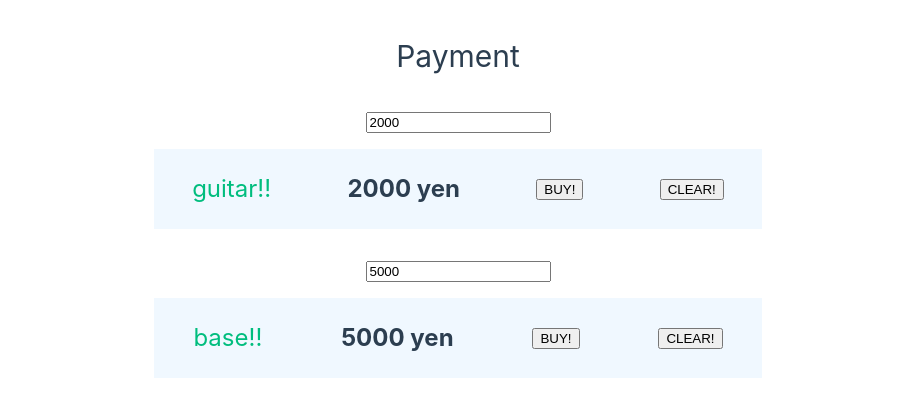
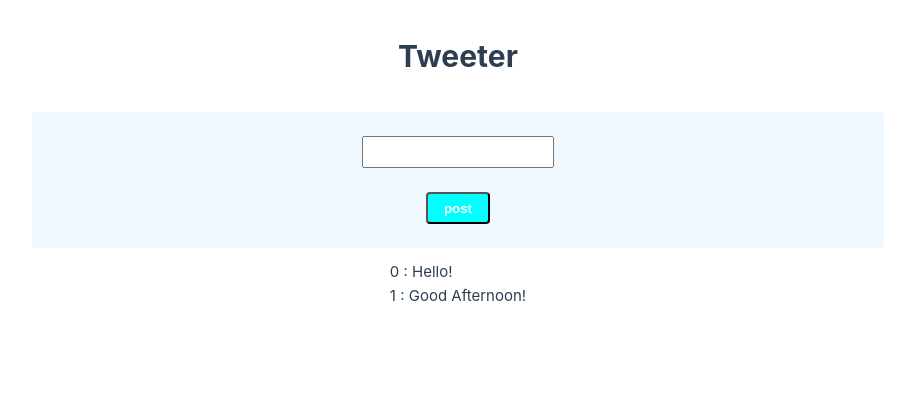
Before and after one commit to miura19/vue-typescript-tutorial, a Vue app: page / in a window 1280 px wide. Shown: the top 416 px of the page, without its empty margins (182-1097 px from the left). Built offline with nearby package versions, Linux system fonts and the light colour scheme.

Commit message:
Tweetコンポーネント追加、リスト表示

```diff
--- a/src/App.vue
+++ b/src/App.vue
@@ -2,6 +2,7 @@
 import HelloWorld from './components/HelloWorld.vue'
 import TheWelcome from './components/TheWelcome.vue'
 import Payment from './components/Payment.vue'
+import Tweet from './components/Tweet.vue';
 </script>
 
 <template>
@@ -15,7 +16,8 @@ import Payment from './components/Payment.vue'
 
   <main>
     <!-- <TheWelcome /> -->
-    <Payment />
+    <!-- <Payment /> -->
+    <Tweet />
   </main>
 </template>
 
--- /dev/null
+++ b/src/components/Tweet.vue
@@ -0,0 +1,77 @@
+<script setup lang="ts">
+
+const tweets = [
+	{ id: "0", description: "Hello!" },
+	{ id: "1", description: "Good Afternoon!" },
+]
+</script>
+
+<template>
+	<div class="container">
+		<h1>Tweeter</h1>
+		<div class="form-container">
+			<input type="text">
+			<button class="tweet-btn">post</button>
+		</div>
+		<div class="tweet-container">
+			<ul v-for="tweet in tweets">
+				<li class="tweet-list">
+					<span>{{ tweet.id }} : </span>
+					<span>{{ tweet.description }}</span>
+				</li>
+			</ul>
+		</div>
+	</div>
+</template>
+
+<style scoped>
+.container {
+	display: flex;
+	flex-direction: column;
+	align-items: center;
+}
+
+.form-container {
+	display: flex;
+	flex-direction: column;
+	align-items: center;
+	background-color: aliceblue;
+	padding: 24px 0;
+	width: 70%;
+	margin-bottom: 12px;
+	border-radius: 4px;
+}
+
+h1 {
+	font-weight: bold;
+	margin-bottom: 2rem;
+}
+
+input {
+	width: 12rem;
+	height: 2rem;
+}
+
+.tweet-btn {
+	background-color: cyan;
+	color: white;
+	border-radius: 4px;
+	height: 2rem;
+	width: 4rem;
+	font-weight: bolder;
+	cursor: pointer;
+	margin-top: 1.5rem;
+}
+
+.tweet-btn:hover {
+	opacity: 0.7;
+	transition: all 0.5s ease-out;
+}
+
+.tweet-list {
+	list-style: none;
+}
+
+ul {
+	padding-left: 0;
+}</style>
```
